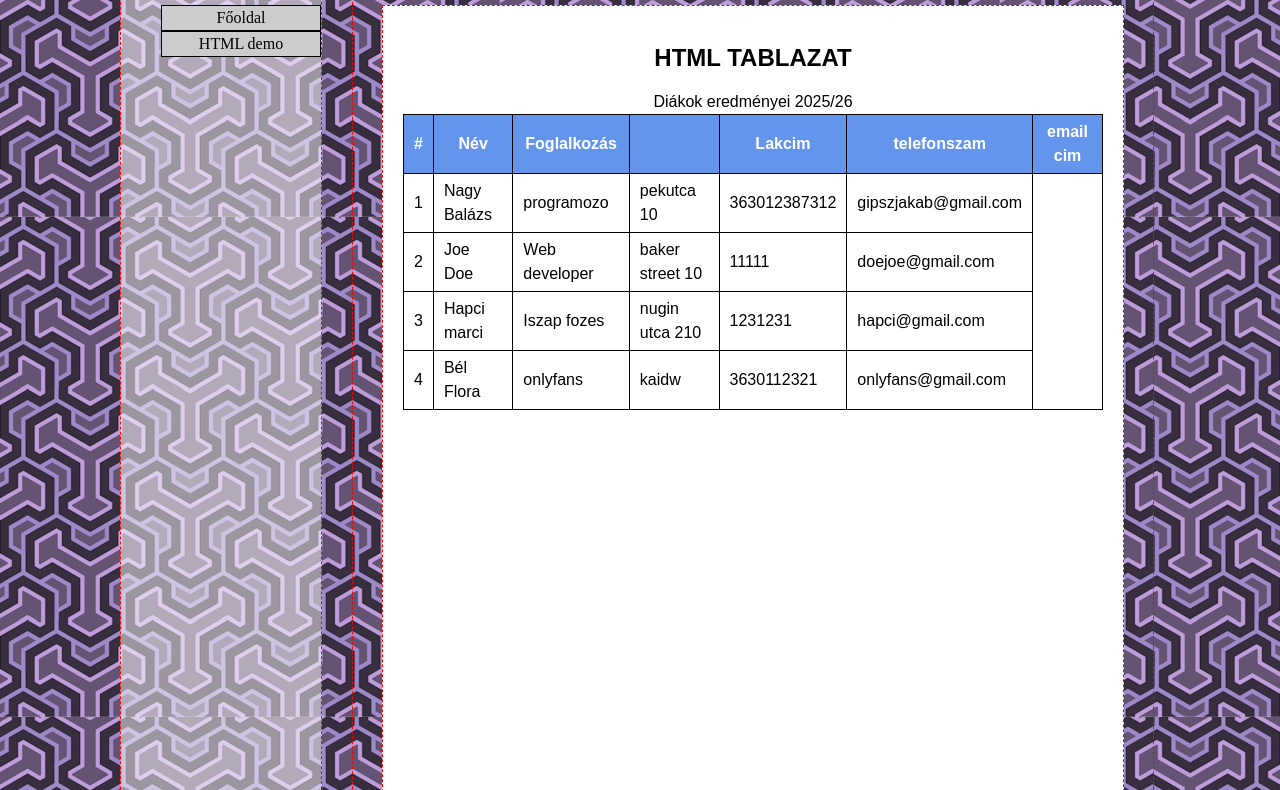
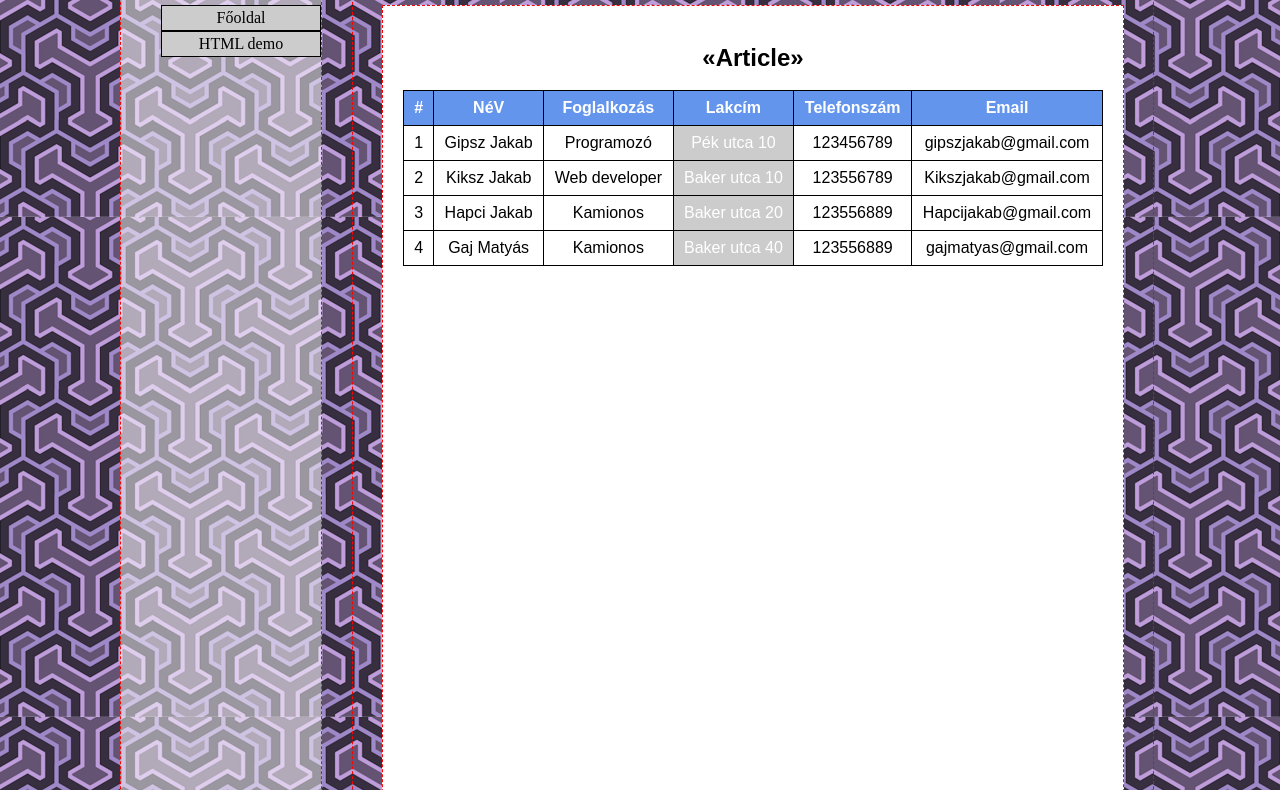
Before and after one commit to Lorinc43145/Html-project-1, a plain HTML site: page 1 project/table.html in a window 1280 px wide. Shown: the part 283-1073 px from the top of the page. Drawn offline with Linux system fonts and the light colour scheme.

Commit message:
bug fix table.html

```diff
--- a/1 project/table.html
+++ b/1 project/table.html
@@ -6,12 +6,15 @@
     <link rel="stylesheet" href="css/main.css" />
     <title>11a2 HTML Projekt 2026</title>
     <style>
-      table,
+      table {
+        width: 100%;
+        border-collapse: collapse;
+      }
       th,
       td {
         border: 1px solid black;
         padding: 5px 10px;
-        border-collapse: collapse;
+        text-align: center;
       }
       th {
         background-color: cornflowerblue;
@@ -25,15 +28,23 @@
         margin-right: auto;
         margin-top: 50px;
       }
-      table:tr:nth-child(2) {
+
+      table tr:nth-child(2) {
         background-color: lightcyan;
       }
-      table:tr:nth-child(4) {
+
+      table td:nth-child(4) {
         background-color: #ccc;
         color: white;
       }
-      table:tr:hover {
-        background-color:cadetblue;
+
+      table tr:hover {
+        background-color: cadetblue;
+        color: white;
+      }
+
+      table tr.lakcím {
+        background-color: red;
         color: white;
       }
     </style>
@@ -50,9 +61,9 @@
         /></a>
       </div>
       <div id="banner-content">
-        <a href="index.html"
-          ><h1 title="11a HTML project 2026">11a HTML project 2026</h1></a
-        >
+        <a href="index.html">
+          <h1 title="11a HTML project 2026">11a HTML project 2026</h1>
+        </a>
         <h2>header</h2>
       </div>
     </header>
@@ -76,57 +87,59 @@
         </div>
       </nav>
       <section>
-        <h2>«section»</h2>
+        <h2>«Section»</h2>
         <article>
-          <h2>HTML TABLAZAT</h2>
+          <h2>«Article»</h2>
           <div class="table-container">
             <table>
-              <caption>
-                Diákok eredményei 2025/26
-              </caption>
               <thead>
                 <tr>
                   <th>#</th>
-                  <th>Név</th>
+                  <th>NéV</th>
                   <th>Foglalkozás</th>
-                  <th></th>
-                  <th>Lakcim</th>
-                  <th>telefonszam</th>
-                  <th>email cim</th>
+                  <th>Lakcím</th>
+                  <th>Telefonszám</th>
+                  <th>Email</th>
                 </tr>
               </thead>
               <tbody>
                 <tr>
                   <td>1</td>
-                  <td>Nagy Balázs</td>
-                  <td>programozo</td>
-                  <td>pekutca 10</td>
-                  <td>363012387312</td>
+                  <td>Gipsz Jakab</td>
+                  <td>Programozó</td>
+                  <td>Pék utca 10</td>
+                  <td>123456789</td>
                   <td>gipszjakab@gmail.com</td>
                 </tr>
+              </tbody>
+              <tbody>
                 <tr>
                   <td>2</td>
-                  <td>Joe Doe</td>
+                  <td>Kiksz Jakab</td>
                   <td>Web developer</td>
-                  <td>baker street 10</td>
-                  <td>11111</td>
-                  <td>doejoe@gmail.com</td>
+                  <td>Baker utca 10</td>
+                  <td>123556789</td>
+                  <td>Kikszjakab@gmail.com</td>
                 </tr>
+              </tbody>
+              <tbody>
                 <tr>
                   <td>3</td>
-                  <td>Hapci marci</td>
-                  <td>Iszap fozes</td>
-                  <td>nugin utca 210</td>
-                  <td>1231231</td>
-                  <td>hapci@gmail.com</td>
+                  <td>Hapci Jakab</td>
+                  <td>Kamionos</td>
+                  <td class="Lakcím">Baker utca 20</td>
+                  <td>123556889</td>
+                  <td>Hapcijakab@gmail.com</td>
                 </tr>
+              </tbody>
+              <tbody>
                 <tr>
                   <td>4</td>
-                  <td>Bél Flora</td>
-                  <td>onlyfans</td>
-                  <td>kaidw</td>
-                  <td>3630112321</td>
-                  <td>onlyfans@gmail.com</td>
+                  <td>Gaj Matyás</td>
+                  <td>Kamionos</td>
+                  <td>Baker utca 40</td>
+                  <td>123556889</td>
+                  <td>gajmatyas@gmail.com</td>
                 </tr>
               </tbody>
             </table>
```
